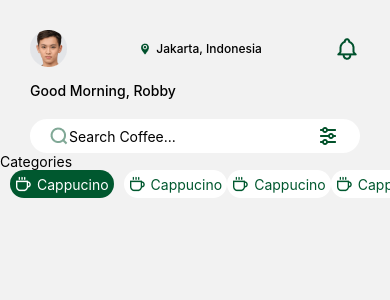
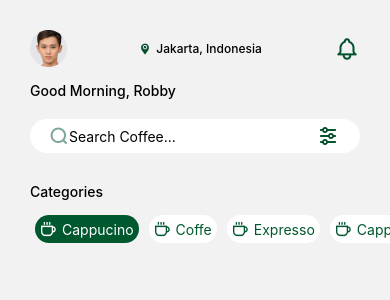
Before and after one commit to robbytrujillo/coffeshope, a React Native app: screen /Home in a window 390 px wide. Shown: the top 300 px of the page. Built offline with nearby package versions, Linux system fonts and the light colour scheme.

Commit message:
introduction cofeeshope | home page custom

```diff
--- a/src/pages/Home/index.js
+++ b/src/pages/Home/index.js
@@ -37,42 +37,42 @@ const Home = () => {
       </View>
       {/* End Search */}
 
-      <View>
-        <View>
-          <Text>Categories</Text>
+      {/* Categories */}
+      <View style={{ marginLeft: 30, marginTop: 30 }}>
+        <View style={{ marginBottom: 15 }}>
+          <Text style={{ fontWeight: 500 }}>Categories</Text>
         </View>
-        <ScrollView horizontal={true}>
+        <ScrollView horizontal={true} showHorizontalScrollIndikcator={false}>
           {/* menu */}
-          <TouchableOpacity activeOpacity={0.7} style={{ backgroundColor: "#00582F", paddingVertical: 5, paddingHorizontal: 5, flexDirection: "row", alignItems: "center", borderRadius: 30, marginHorizontal: 10 }}>
+          <TouchableOpacity activeOpacity={0.7} style={{ backgroundColor: "#00582F", paddingVertical: 5, paddingHorizontal: 5, flexDirection: "row", alignItems: "center", borderRadius: 30, marginHorizontal: 5 }}>
             <Image source={Coffee} />
             <Text style={{ color: "white", marginLeft: 5 }}>Cappucino</Text>
           </TouchableOpacity>
           {/* end menu */}
 
           {/* menu */}
-          <TouchableOpacity activeOpacity={0.7} style={{ backgroundColor: "white", paddingVertical: 5, paddingHorizontal: 5, flexDirection: "row", alignItems: "center", borderRadius: 30, elevation: 2, shadowColor: "black" }}>
+          <TouchableOpacity activeOpacity={0.7} style={{ backgroundColor: "white", paddingVertical: 5, paddingHorizontal: 5, flexDirection: "row", alignItems: "center", borderRadius: 30, elevation: 2, shadowColor: "black", marginHorizontal: 5 }}>
+            <Image source={ GreenCoffee } />
+            <Text style={{ color: "#00582F", marginLeft: 5 }}>Coffe</Text>
+          </TouchableOpacity>
+          {/* end menu */}
+
+          {/* menu */}
+          <TouchableOpacity activeOpacity={0.7} style={{ backgroundColor: "white", paddingVertical: 5, paddingHorizontal: 5, flexDirection: "row", alignItems: "center", borderRadius: 30, elevation: 2, shadowColor: "black", marginHorizontal: 5 }}>
+            <Image source={ GreenCoffee } />
+            <Text style={{ color: "#00582F", marginLeft: 5 }}>Expresso</Text>
+          </TouchableOpacity>
+          {/* end menu */}
+
+          {/* menu */}
+          <TouchableOpacity activeOpacity={0.7} style={{ backgroundColor: "white", paddingVertical: 5, paddingHorizontal: 5, flexDirection: "row", alignItems: "center", borderRadius: 30, elevation: 2, shadowColor: "black", marginHorizontal: 5 }}>
             <Image source={ GreenCoffee } />
             <Text style={{ color: "#00582F", marginLeft: 5 }}>Cappucino</Text>
           </TouchableOpacity>
           {/* end menu */}
-
-          {/* menu */}
-          <TouchableOpacity activeOpacity={0.7} style={{ backgroundColor: "white", paddingVertical: 5, paddingHorizontal: 5, flexDirection: "row", alignItems: "center", borderRadius: 30, elevation: 2, shadowColor: "black" }}>
-            <Image source={ GreenCoffee } />
-            <Text style={{ color: "#00582F", marginLeft: 5 }}>Cappucino</Text>
-          </TouchableOpacity>
-          {/* end menu */}
-
-          {/* menu */}
-          <TouchableOpacity activeOpacity={0.7} style={{ backgroundColor: "white", paddingVertical: 5, paddingHorizontal: 5, flexDirection: "row", alignItems: "center", borderRadius: 30, elevation: 2, shadowColor: "black" }}>
-            <Image source={ GreenCoffee } />
-            <Text style={{ color: "#00582F", marginLeft: 5 }}>Cappucino</Text>
-          </TouchableOpacity>
-          {/* end menu */}
-
-
         </ScrollView>
       </View>
+      {/* End Categories */}
     </View>
   );
 };
```
